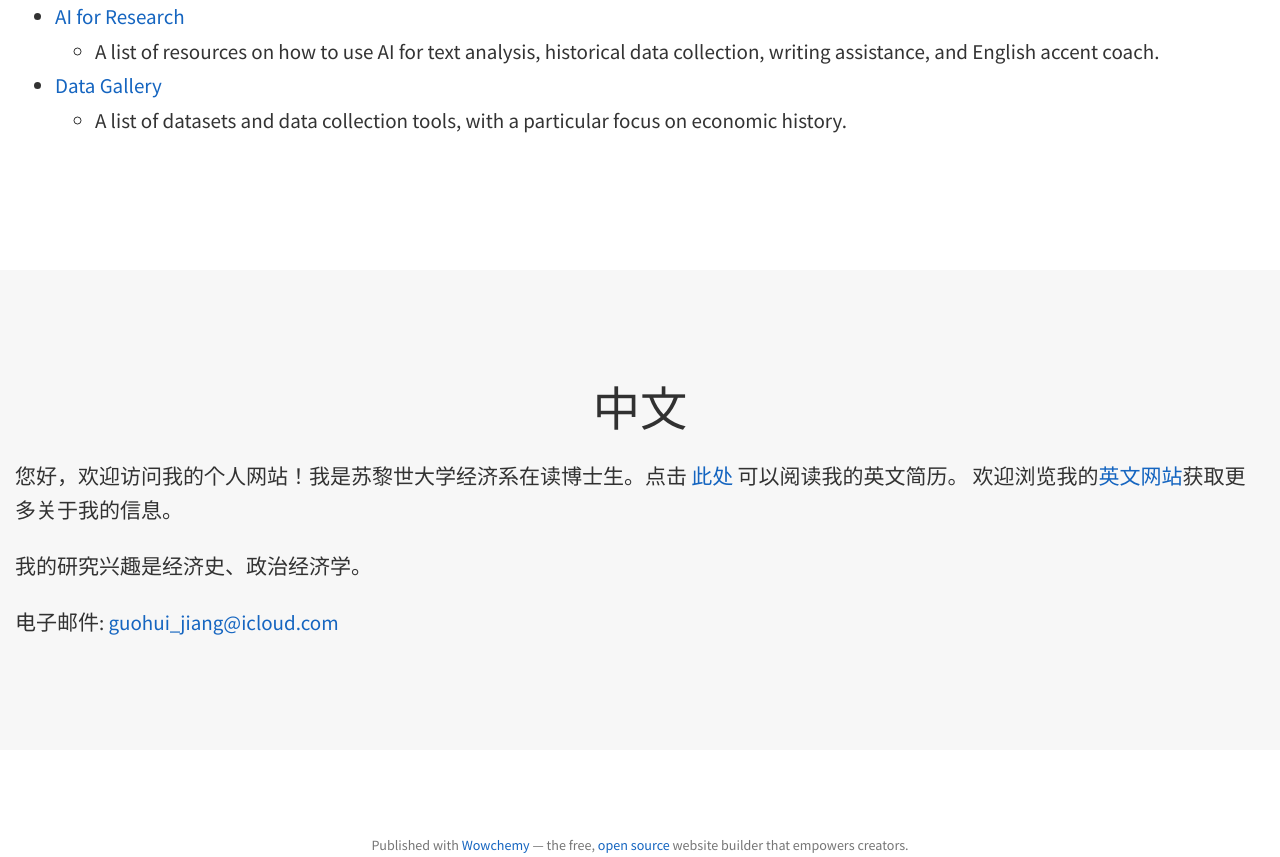
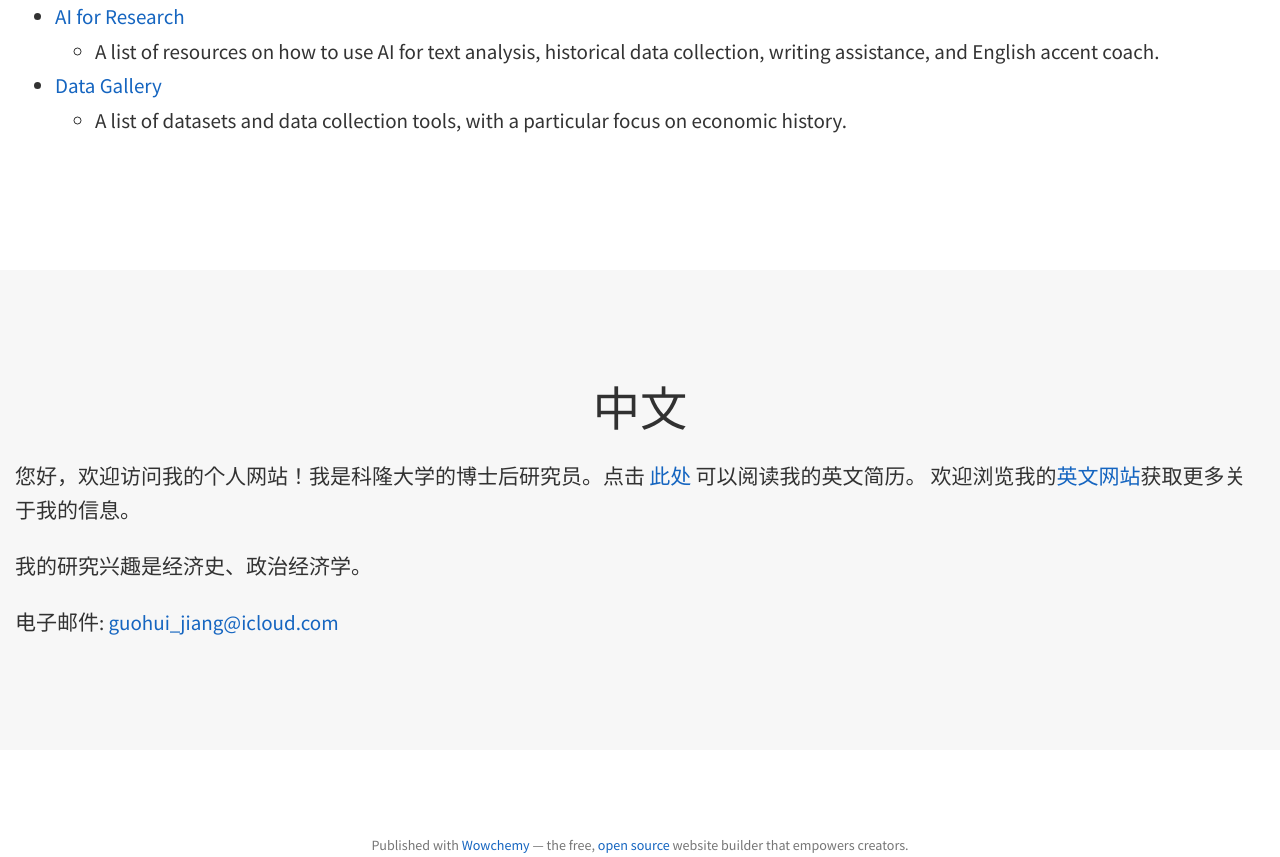
Before and after one commit to gjiang-economics/gjiang-economics.github.io, a plain HTML site: page index.html in a window 1280 px wide. Shown: the part 1468-2325 px from the top of the page. Drawn offline with Linux system fonts and the light colour scheme; some icons are missing.

Commit message:
Update website 2025-10-12

```diff
--- a/index.html
+++ b/index.html
@@ -1157,7 +1157,7 @@ How to pronounce <a href="https://inogolo.com/pronunciation/Jiang" target="_blan
 
 
   <div class="col-12">
-    <p>您好，欢迎访问我的个人网站！我是苏黎世大学经济系在读博士生。点击
+    <p>您好，欢迎访问我的个人网站！我是科隆大学的博士后研究员。点击
 
 <a href="https://github.com/gjiang-economics/website_pdfs_publish/blob/main/cv_jiang_guohui.pdf" target="_blank">此处</a>
 可以阅读我的英文简历。 欢迎浏览我的<a href="https://gjiang-economics.github.io" target="_blank" rel="noopener">英文网站</a>获取更多关于我的信息。</p>
```
